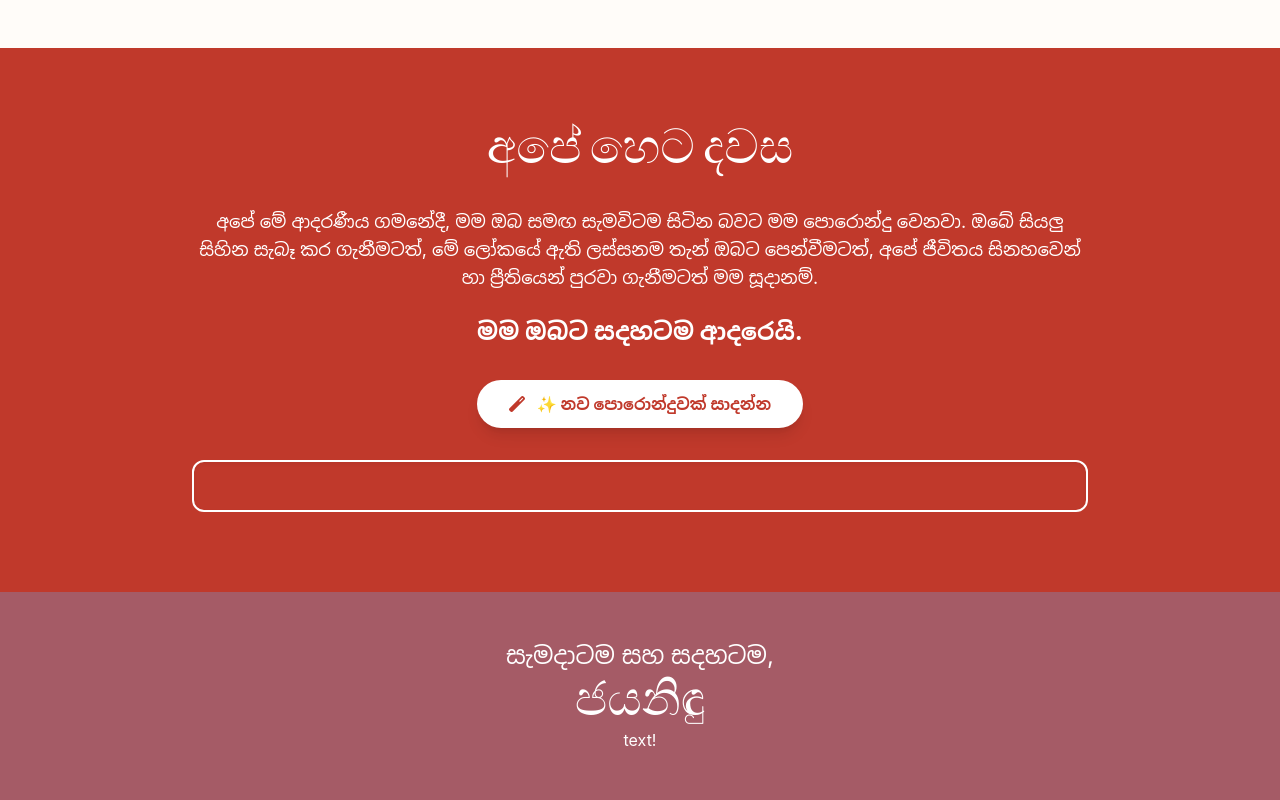
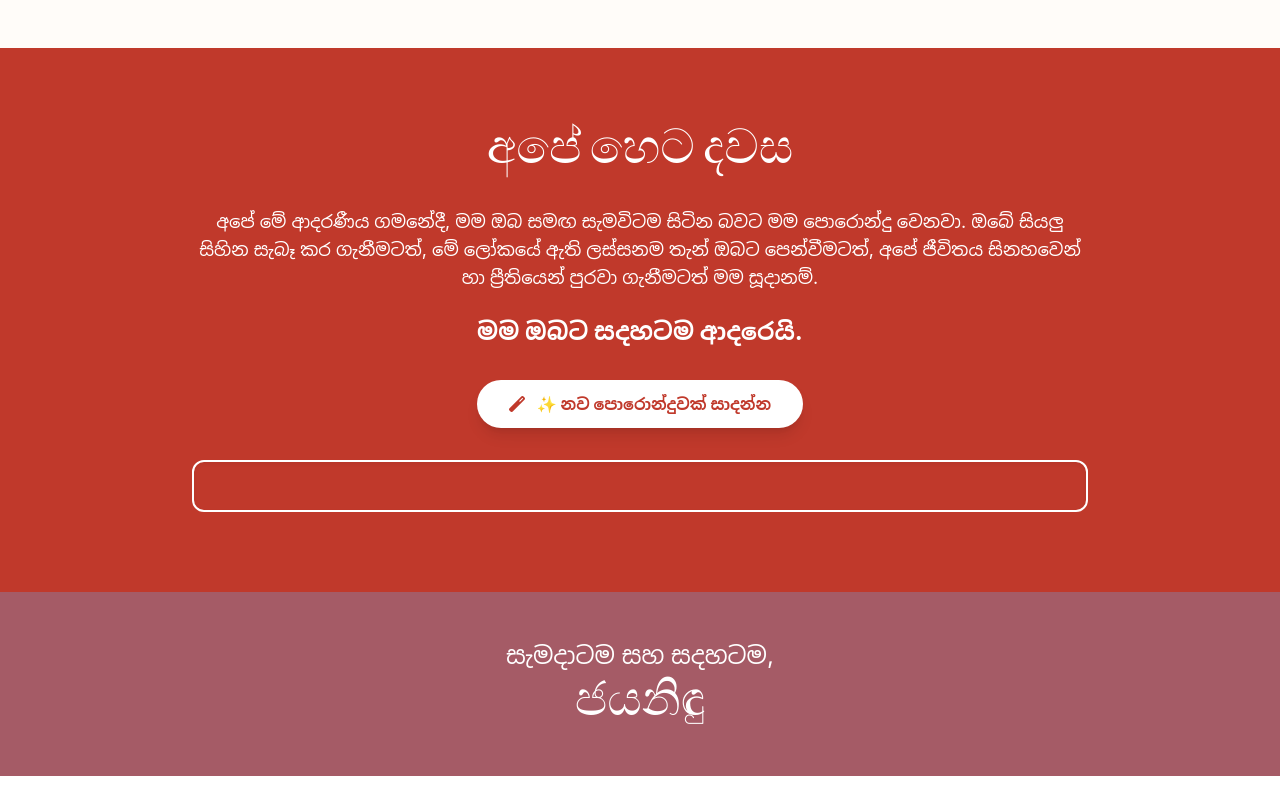
Before and after one commit to HaZZard31/Journeywithus, a plain HTML site: page index.html in a window 1280 px wide. Shown: the part 3420-4220 px from the top of the page. After the commit the page ends 4196 px from the top, so only its background shows below. Drawn offline with nearby package versions, Linux system fonts and the light colour scheme.

Commit message:
Update 006 index.html
remove memory.html redirect page

```diff
--- a/index.html
+++ b/index.html
@@ -360,7 +360,6 @@
     <!-- Footer: Signature --><footer class="py-12 px-6 text-center bg-rose-gold text-white">
         <!-- සිංහල: අත්සන --><p class="text-2xl mb-2">සැමදාටම සහ සදහටම,</p>
         <p class="font-script text-5xl">ජයනිඳු</p>
-        <a href="memory.html"> text!</a>
 
     </footer>
 
```
